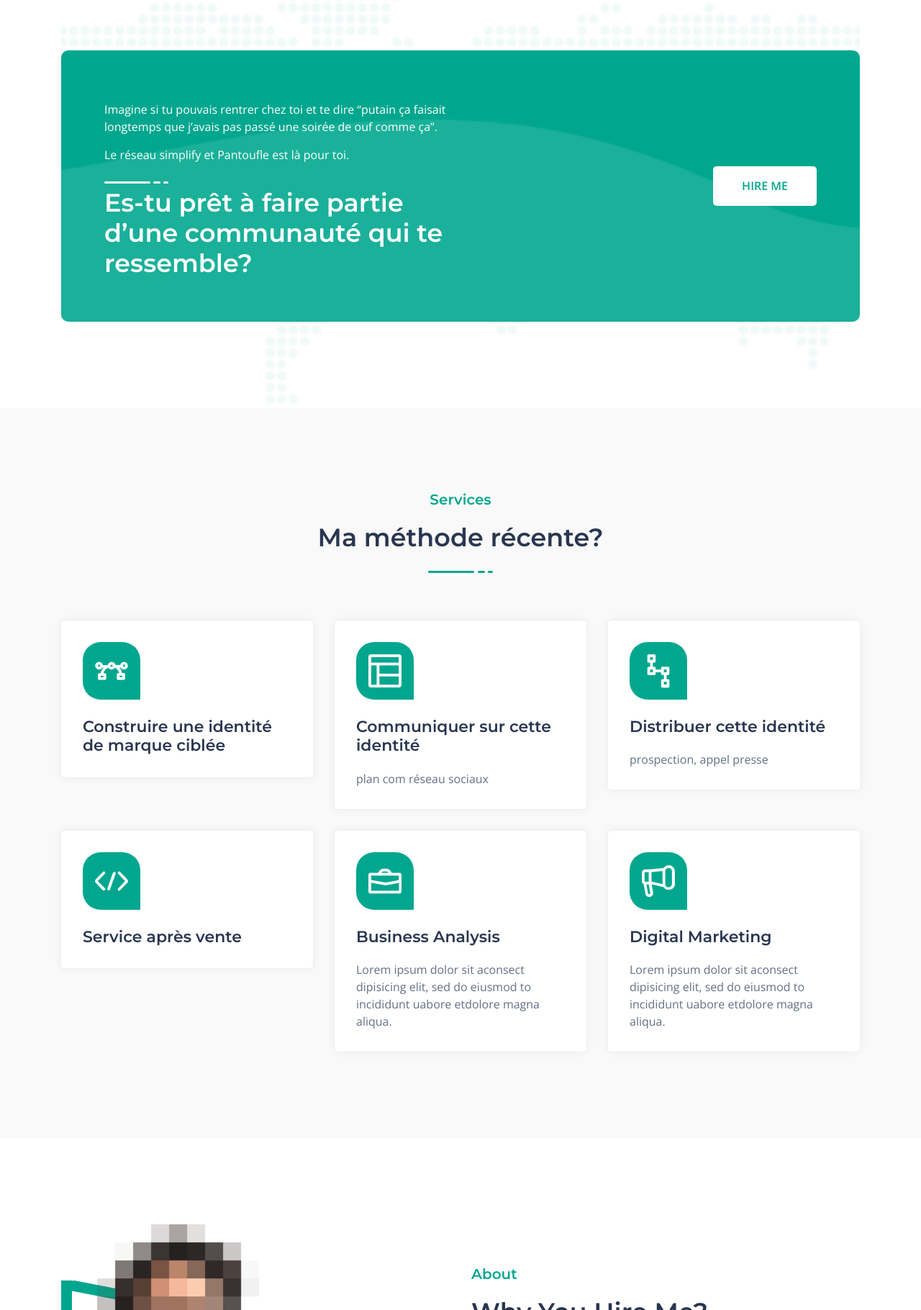
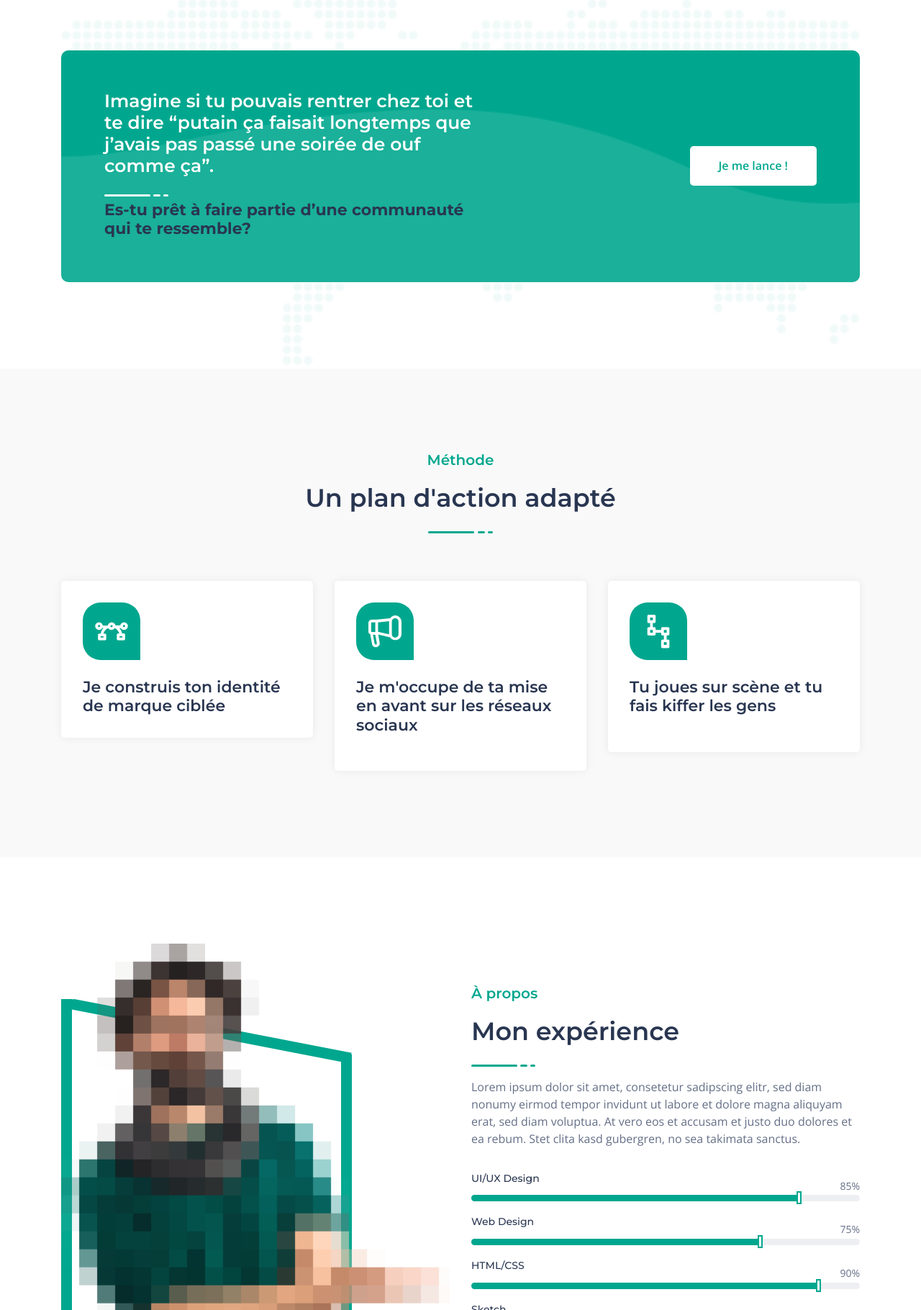
Before and after one commit to julienroulle/valentinh, a plain HTML site: page index.html in a window 1280 px wide. Shown: the part 980-2800 px from the top of the page at 72% size. Drawn offline with nearby package versions, Linux system fonts and the light colour scheme.

Commit message:
changed few things

```diff
--- a/assets/css/style.css
+++ b/assets/css/style.css
@@ -1060,7 +1060,7 @@ p {
     margin-top: 25px; }
     .call_to_action_box .call_to_action_content .action_title {
       color: #fff;
-      font-size: 35px;
+      font-size: 25px;
       font-weight: 600; }
       @media only screen and (min-width: 768px) and (max-width: 991px) {
         .call_to_action_box .call_to_action_content .action_title {
--- a/index.html
+++ b/index.html
@@ -80,7 +80,7 @@
                                         <a class="page-scroll" href="#home">Accueil<span></span></a>
                                     </li>
                                     <li class="nav-item">
-                                        <a class="page-scroll" href="#services">Services<span></span></a>
+                                        <a class="page-scroll" href="#services">Méthode<span></span></a>
                                     </li>
                                     <li class="nav-item">
                                         <a class="page-scroll" href="#about">À Propos<span></span></a>
@@ -104,10 +104,9 @@
 
         <div id="home" class="header_hero">
             <ul class="header_social d-none d-lg-block">
-                <li><a href="#"><i class="lni lni-facebook-filled"></i></a></li>
-                <li><a href="#"><i class="lni lni-twitter-filled"></i></a></li>
-                <li><a href="#"><i class="lni lni-instagram-filled"></i></a></li>
-                <li><a href="#"><i class="lni lni-linkedin-original"></i></a></li>
+                <li><a href="https://www.facebook.com/valentin.hameau1" target="_blank"><i class="lni lni-facebook"></i></a></li>
+                <li><a href="https://www.instagram.com/valentin_hamish/" target="_blank"><i class="lni lni-instagram"></i></a></li>
+                <li><a href="https://soundcloud.com/physalie" target="_blank"><i class="lni lni-soundcloud"></i></a></li>
             </ul>
             <div class="container">
                 <div class="row align-items-center justify-content-center justify-content-lg-between">
@@ -115,17 +114,16 @@
                         <div class="header_hero_content mt-45">
                             <h5 class="header_sub_title wow fadeInUp" data-wow-duration="1.3s" data-wow-delay="0.2s">ValentinH,</h5>
                             <h2 class="header_title wow fadeInUp" data-wow-duration="1.3s" data-wow-delay="0.5s">
-                                C’est quoi ?
+                                C'est quoi?
                             </h2>
                             <span class="wow fadeInUp" data-wow-duration="1.3s" data-wow-delay="0.8s">
-                                La culture électronique est phénomène mondial qui fait partie de la culture populaire depuis la nuit des temps
+                                La plupart des dj qui jouent house, deep house et techno ne perçoivent pas (ou peu) de cachet pour leurs prestations.
+                            </span>
+                            <span class="wow fadeInUp" data-wow-duration="1.3s" data-wow-delay="0.8s">
+                                J’ai créé une méthode (financier, visibilité…), qui te permet d’être connu et d’avoir un complément de revenu.
                             </span>
                             <p class="wow fadeInUp" data-wow-duration="1.3s" data-wow-delay="1.1s">
-                                La plupart de dj ne perçoivent pas de complément de revenu pour leurs prestations.
-                                J’ai créé un programme (financier, visibilité…), qui te permet d’être connu et donc de
-                                vivre de ta musique.
                             </p>
-                            <a href="https://rebrand.ly/freelancer-ud" rel="nofollow" class="main-btn wow fadeInUp" data-wow-duration="1.3s" data-wow-delay="1.4s">Engage-moi</a>
                         </div> <!-- header hero content -->
                     </div>
                     <div class="col-lg-6 col-md-6 col-sm-7">
@@ -150,21 +148,19 @@
                     <div class="col-lg-12">
                         <div class="call_to_action_box d-md-flex justify-content-between align-items-center">
                             <div class="call_to_action_content">
-                                <p>
+                                <h3 class="action_title">
                                     Imagine si tu pouvais rentrer chez toi et te dire “putain ça faisait longtemps que j’avais pas passé une soirée de ouf comme ça”.
-                                </p><p>
-                                    Le réseau simplify et Pantoufle est là pour toi.
-                                </p>
+                                </h3>
                                 <ul class="line">
                                     <li></li>
                                     <li></li>
                                     <li></li>
                                 </ul>
-                                <h3 class="action_title">Es-tu prêt à faire partie d’une communauté qui te ressemble?</h3>
+                                <h4 class="service_title">Es-tu prêt à faire partie d’une communauté qui te ressemble?</h4>
                             </div> <!-- call to action content -->
 
                             <div class="call_to_action_btn">
-                                <a href="https://rebrand.ly/freelancer-ud" rel="nofollow" class="main-btn">HIRE ME</a>
+                                <a href="mailto:valentin@simplifybooking.fr" rel="nofollow" class="main-btn">Je me lance !</a>
                             </div> <!-- call to action btn -->
                         </div> <!-- call to action box -->
                     </div>
@@ -182,8 +178,8 @@
             <div class="row justify-content-center">
                 <div class="col-lg-6">
                     <div class="section_title text-center pb-30">
-                        <h5 class="sub_title">Services</h5>
-                        <h3 class="main_title">Ma méthode récente?</h3>
+                        <h5 class="sub_title">Méthode</h5>
+                        <h3 class="main_title">Un plan d'action adapté</h3>
                         <ul class="line">
                             <li></li>
                             <li></li>
@@ -199,7 +195,7 @@
                             <i class="lni lni-vector"></i>
                         </div>
                         <div class="service_content">
-                            <h4 class="service_title"><a href="#">Construire une identité de marque ciblée</a></h4>
+                            <h4 class="service_title"><a href="#">Je construis ton identité de marque ciblée</a></h4>
                             <!-- <p>Lorem ipsum dolor sit aconsect dipisicing elit, sed do eiusmod to incididunt uabore etdolore magna aliqua.</p> -->
                         </div>
                     </div> <!-- single service -->
@@ -207,11 +203,11 @@
                 <div class="col-lg-4 col-sm-6">
                     <div class="single_service mt-30 wow fadeInUpBig" data-wow-duration="1.3s" data-wow-delay="0.5s">
                         <div class="service_icon">
-                            <i class="lni lni-layout"></i>
+                            <i class="lni lni-bullhorn"></i>
                         </div>
                         <div class="service_content">
-                            <h4 class="service_title"><a href="#">Communiquer sur cette identité</a></h4>
-                            <p>plan com réseau sociaux</p>
+                            <h4 class="service_title"><a href="#">Je m'occupe de ta mise en avant sur les réseaux sociaux</a></h4>
+                            <p></p>
                         </div>
                     </div> <!-- single service -->
                 </div>
@@ -221,44 +217,12 @@
                             <i class="lni lni-ux"></i>
                         </div>
                         <div class="service_content">
-                            <h4 class="service_title"><a href="#">Distribuer cette identité</a></h4>
-                            <p>prospection, appel presse</p>
+                            <h4 class="service_title"><a href="#">Tu joues sur scène et tu fais kiffer les gens</a></h4>
+                            <p></p>
                         </div>
                     </div> <!-- single service -->
                 </div>
-                <div class="col-lg-4 col-sm-6">
-                    <div class="single_service mt-30 wow fadeInUpBig" data-wow-duration="1.3s" data-wow-delay="0.2s">
-                        <div class="service_icon">
-                            <i class="lni lni-code"></i>
-                        </div>
-                        <div class="service_content">
-                            <h4 class="service_title"><a href="#">Service après vente</a></h4>
-                            <!-- <p>Lorem ipsum dolor sit aconsect dipisicing elit, sed do eiusmod to incididunt uabore etdolore magna aliqua.</p> -->
-                        </div>
-                    </div> <!-- single service -->
-                </div>
-                <div class="col-lg-4 col-sm-6">
-                    <div class="single_service mt-30 wow fadeInUpBig" data-wow-duration="1.3s" data-wow-delay="0.5s">
-                        <div class="service_icon">
-                            <i class="lni lni-briefcase"></i>
-                        </div>
-                        <div class="service_content">
-                            <h4 class="service_title"><a href="#">Business Analysis</a></h4>
-                            <p>Lorem ipsum dolor sit aconsect dipisicing elit, sed do eiusmod to incididunt uabore etdolore magna aliqua.</p>
-                        </div>
-                    </div> <!-- single service -->
-                </div>
-                <div class="col-lg-4 col-sm-6">
-                    <div class="single_service mt-30 wow fadeInUpBig" data-wow-duration="1.3s" data-wow-delay="0.8s">
-                        <div class="service_icon">
-                            <i class="lni lni-bullhorn"></i>
-                        </div>
-                        <div class="service_content">
-                            <h4 class="service_title"><a href="#">Digital Marketing</a></h4>
-                            <p>Lorem ipsum dolor sit aconsect dipisicing elit, sed do eiusmod to incididunt uabore etdolore magna aliqua.</p>
-                        </div>
-                    </div> <!-- single service -->
-                </div>
+
             </div> <!-- row -->
         </div> <!-- container -->
     </section>
@@ -279,8 +243,8 @@
                 <div class="col-lg-6">
                     <div class="about_content mt-45 wow fadeInLeftBig" data-wow-duration="1.3s" data-wow-delay="0.5s">
                         <div class="section_title">
-                            <h5 class="sub_title">About</h5>
-                            <h3 class="main_title">Why You Hire Me?</h3>
+                            <h5 class="sub_title">À propos</h5>
+                            <h3 class="main_title">Mon expérience</h3>
                             <ul class="line">
                                 <li></li>
                                 <li></li>
@@ -350,6 +314,11 @@
     </section>
 
     <!--====== ABOUT PART ENDS ======-->
+    <section id="about" class="about_area pt-70 pb-120">
+        <div class="row align-items-center justify-content-center">
+            <a href="mailto:valentin@simplifybooking.fr" rel="nofollow" class="main-btn wow fadeInUp" data-wow-duration="1.3s" data-wow-delay="1.4s">Je me lance !</a>
+        </div>
+    </section>
 
     <!--====== FOOTER PART START ======-->
 
@@ -360,15 +329,14 @@
                     <div class="footer_content text-center">
                         <a href="#">Valentin Hameau</a>
                         <ul class="footer_social">
-                            <li><a href="#"><i class="lni lni-facebook"></i></a></li>
-                            <li><a href="#"><i class="lni lni-twitter"></i></a></li>
-                            <li><a href="#"><i class="lni lni-instagram"></i></a></li>
-                            <li><a href="#"><i class="lni lni-linkedin"></i></a></li>
+                            <li><a href="https://www.facebook.com/valentin.hameau1" target="_blank"><i class="lni lni-facebook"></i></a></li>
+                            <li><a href="https://www.instagram.com/valentin_hamish/" target="_blank"><i class="lni lni-instagram"></i></a></li>
+                            <li><a href="https://soundcloud.com/physalie" target="_blank"><i class="lni lni-soundcloud"></i></a></li>
                         </ul>
-                        <span class="email">contact@valentinh.com</span>
+                        <span class="email">valentin@simplifybooking.fr</span>
                         <ul class="footer_menu">
                             <li><a href="#">Accueil</a></li>
-                            <li><a href="#">Services</a></li>
+                            <li><a href="#">Méthode</a></li>
                             <li><a href="#">À Propos</a></li>
                             <!-- <li><a href="#">Portfolio</a></li>
                             <li><a href="#">Pricing</a></li>
```
